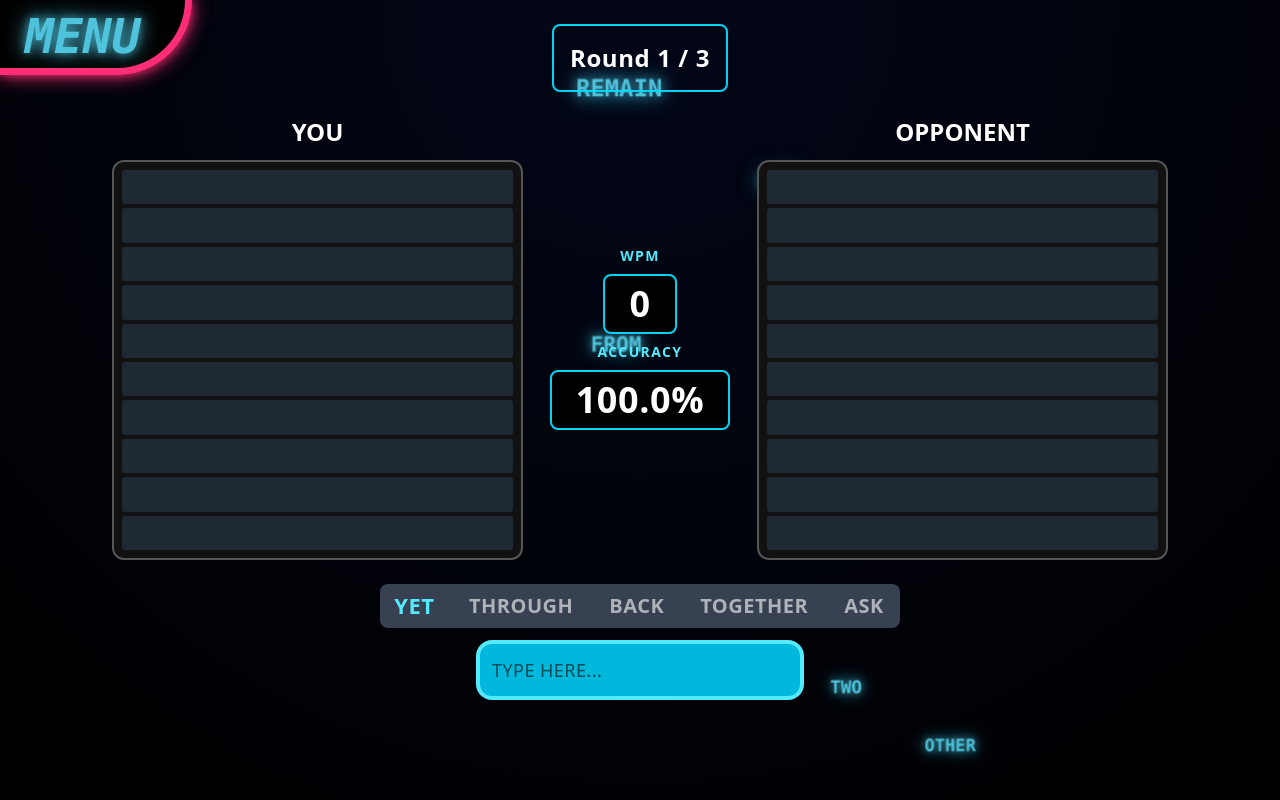
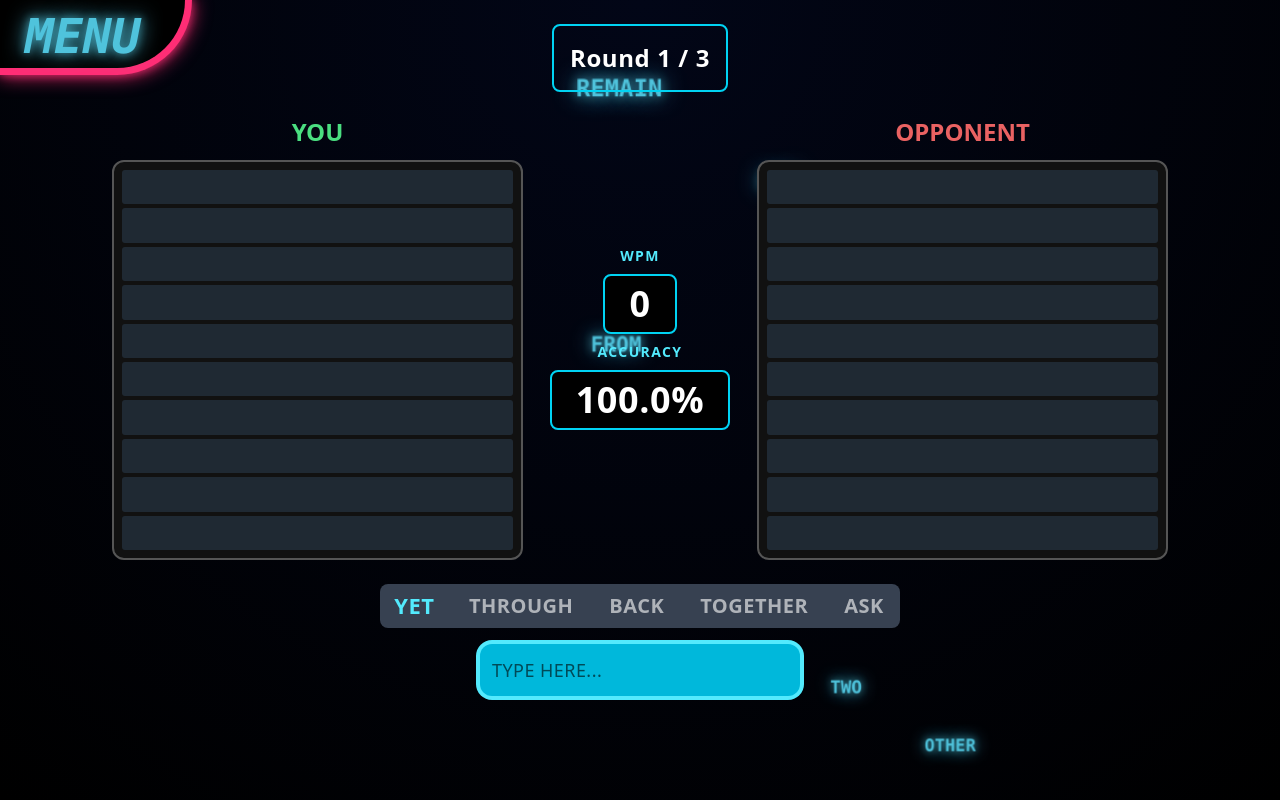
Before and after one commit to Bwin44/TriggerFingerGame, a React (Vite) app in the folder triggerfinger/: page / in a window 1280 px wide. Both pictures are taken after a click on the button "START GAME". Built offline with nearby package versions, Linux system fonts and the light colour scheme.

Commit message:
Changed the color of the player and opponent's name

```diff
--- a/triggerfinger/src/assets/game.css
+++ b/triggerfinger/src/assets/game.css
@@ -48,7 +48,7 @@
 }*/
 
 /* Words in the queue */
-.word-queue span {
+/*.word-queue span {
   padding: 0.25rem 0.5rem;
   border-radius: 0.5rem;
   font-weight: bold;
@@ -56,32 +56,32 @@
   font-family: Arial, sans-serif;
   min-width: 36px;
   text-align: center;
-}
+}*/
 
 /* Word status colors */
-.word-current {
+/*.word-current {
   background-color: gray;
   color: white;
   font-weight: bold;
   padding: 2px 6px;
   border-radius: 4px;
-}
+}*/
 
-.word-correct {
+/*.word-correct {
   background-color: green;
   color: white;
   font-weight: bold;
   padding: 2px 6px;
   border-radius: 4px;
-}
+}*/
 
-.word-incorrect {
+/*.word-incorrect {
   background-color: red;
   color: white;
   font-weight: bold;
   padding: 2px 6px;
   border-radius: 4px;
-}
+}*/
 
 /* Input box */
 /*.game-input {
@@ -133,13 +133,12 @@
 
 /* Grid fills available space */
 .board-grid {
-  width: 70%;
+  width: 100%;
+  max-width: 70%;
   aspect-ratio: 1 / 2;        /* Tall board */
   max-height: 50vh;
-
   display: grid;
   gap: 4px;
-
   background-color: #111;
   padding: 0.5rem;
   border-radius: 0.75rem;
@@ -148,6 +147,8 @@
 
 /* Cells scale automatically */
 .board-cell {
+  width: 100%;
+  height: 100%;
   background-color: #1f2933;
   border-radius: 3px;
 }
--- a/triggerfinger/src/components/Game.jsx
+++ b/triggerfinger/src/components/Game.jsx
@@ -42,7 +42,7 @@ const addLine = (board) => [...board.slice(1), Array(COLS).fill(1)];
 const removeLine = (board) => [Array(COLS).fill(0), ...board.slice(0, -1)];
 
 /* ================= BOARD ================= */
-function Board({ board, title, overlay, shake }) {
+function Board({ board, title, overlay, shake, titleColor }) {
   return (
     <motion.div
       className="relative flex flex-col items-center"
@@ -56,7 +56,7 @@ function Board({ board, title, overlay, shake }) {
       }}
     >
       {/* .board */}
-      <div className="mb-3 text-2xl font-bold text-center text-white">{title}</div>  {/* .board-title */}
+      <div className="mb-3 text-2xl font-bold text-center text-white" style={{color: titleColor}}>{title}</div>  {/* .board-title */}
 
       <div
         className="board-grid"
@@ -298,6 +298,7 @@ export default function Game({ onGameOver }) {
         <Board
           board={playerBoard}
           title="YOU"
+          titleColor="#4ade80"
           overlay={result === "lose" ? "YOU LOSE" : null}
           shake={playerHit}
         />
@@ -320,6 +321,7 @@ export default function Game({ onGameOver }) {
         <Board
           board={enemyBoard}
           title="OPPONENT"
+          titleColor="#e96262ff" // red-500
           overlay={result === "win" ? "YOU WIN" : null}
           shake={enemyHit}
         />
```
